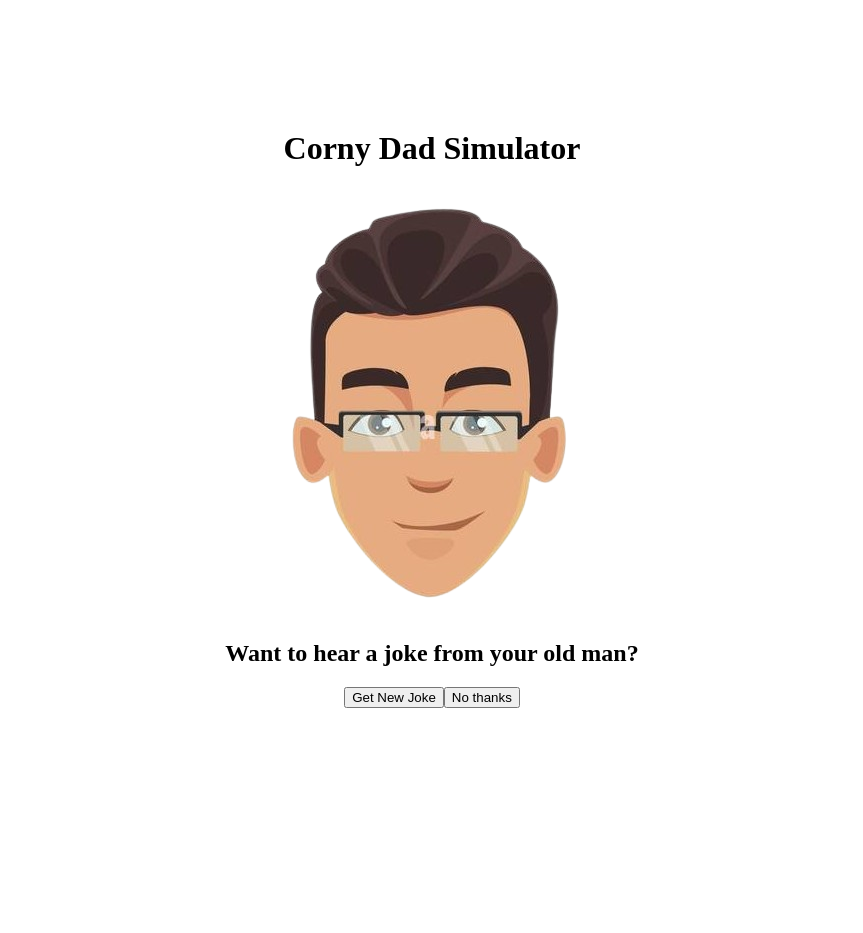
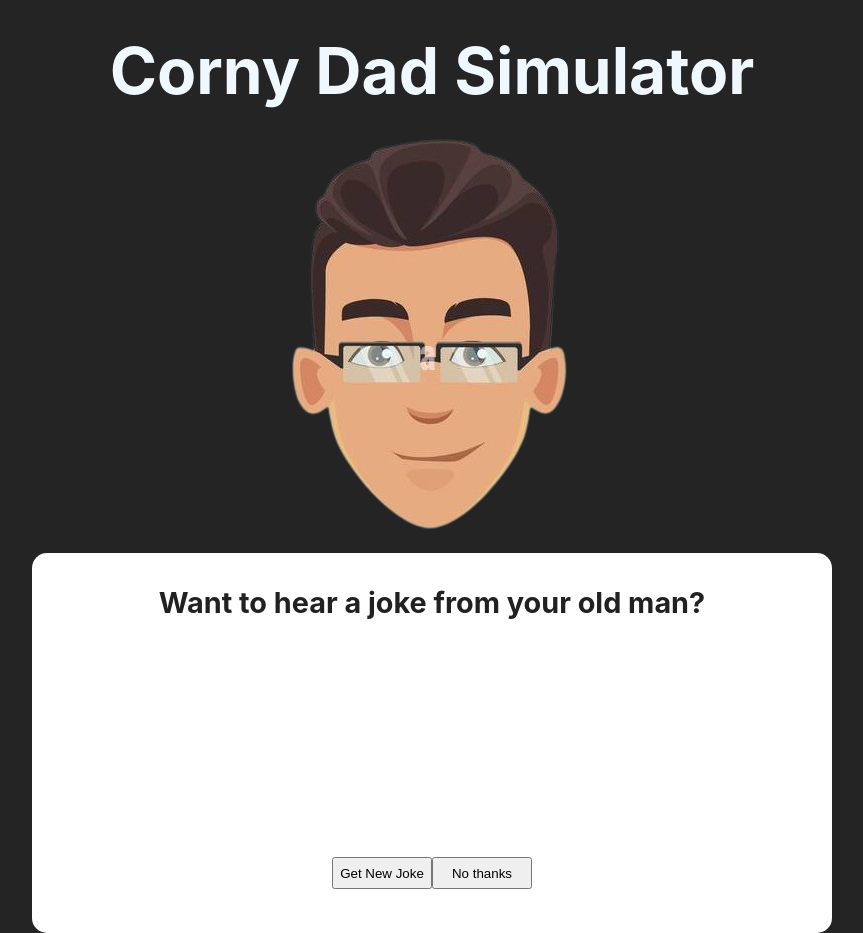
Before and after one commit to Mtobias-exe/SBA-320H, a React (Vite) app: page / in a window 1280 px wide. Shown: the whole page, without its empty margins (208-1071 px from the left). Before the commit the page ends 816 px from the top, so only its background shows below. Built offline with nearby package versions, Linux system fonts and the light colour scheme; no server answers.

Commit message:
finished styling

```diff
--- a/Components/JokeList/JokeList.css
+++ b/Components/JokeList/JokeList.css
@@ -1,7 +1,22 @@
+:root {
+    font-family: Inter, system-ui, Avenir, Helvetica, Arial, sans-serif;
+    line-height: 1.5;
+    font-weight: 400;
+
+    color-scheme: light dark;
+    color: rgba(0, 0, 0, 0.87);
+    background-color: #242424;
+
+    font-synthesis: none;
+    text-rendering: optimizeLegibility;
+    -webkit-font-smoothing: antialiased;
+    -moz-osx-font-smoothing: grayscale;
+  }
+
 body{
     align-items: center;
     align-content: center;
-    height: 100vh;
+    height: 70vh;
     display: flex;
     justify-content: center;
 }
@@ -12,5 +27,56 @@ body{
 }
 
 .Title{
+    padding: 0;
+    margin: 0;
     text-align: center;
+   font-size: 4rem;
+   color: aliceblue;
 }
+
+.joke-cont{
+    background-color: rgb(255, 255, 255);
+    border-radius: 15px;
+    width: 800px;
+    height: 380px;
+    position: absolute;
+    align-content: center;
+    left: 0;
+    right: 0;
+    margin-inline: auto;
+
+
+
+}
+
+button{
+    width: 100px;
+    height: 2rem;
+    cursor: pointer;
+    top: 80%;
+}
+
+
+.btn{
+    position: absolute;
+    right: 50%;
+}
+
+.btn-no{
+    position: absolute;
+
+}
+
+.Dialogue{
+    position: absolute;
+    bottom: 75%;
+    left: 0;
+    right: 0;
+    margin-inline: auto;
+    font-size: 1.8rem;
+}
+
+.jokeText{
+    font-size: 1.7rem;
+
+}
--- a/Components/JokeList/JokeList.jsx
+++ b/Components/JokeList/JokeList.jsx
@@ -51,12 +51,13 @@ function JokeList() {
   return (
     <div className='Joke-page'>
         <img src={image} alt="dad reaction"/>
-        <h2>{headText}</h2>
-        {/* Joke here  */}
-        {showJoke && <p>{joke.joke}</p>}
-        <button className='btn' onClick={handleClick}>Get New Joke</button>
-        <button className='btn-no' onClick={handleStop}>No thanks</button>
-
+        <div className='joke-cont'>
+          <h2 className='Dialogue'>{headText}</h2>
+          {/* Joke here  */}
+          {showJoke && <p className='jokeText'>{joke.joke}</p>}
+          <button className='btn' onClick={handleClick}>Get New Joke</button>
+          <button className='btn-no' onClick={handleStop}>No thanks</button>
+        </div>
     </div>
 
   )
```
